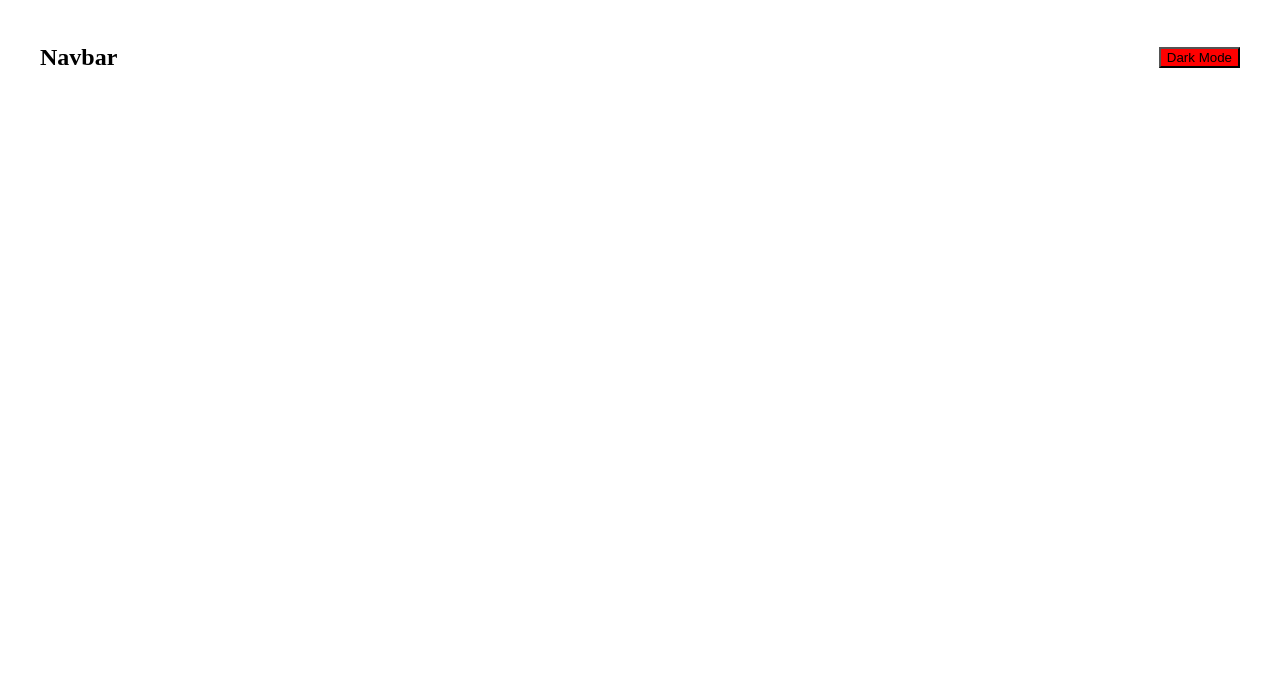
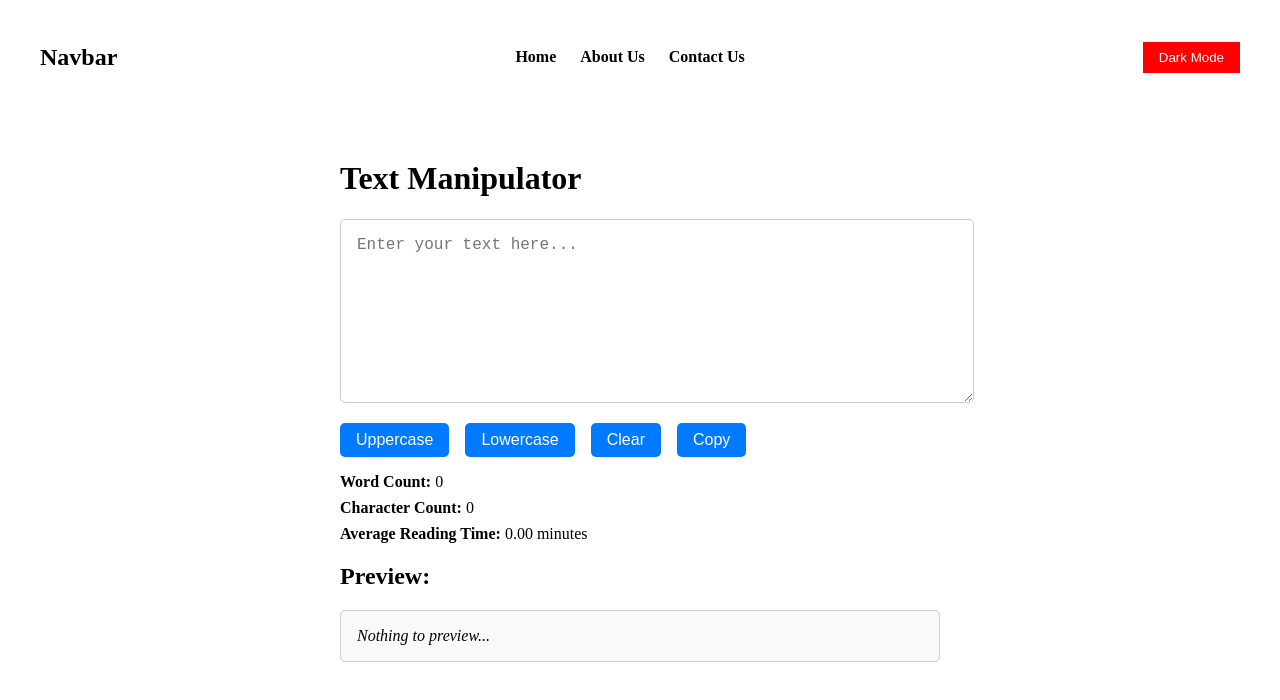
Before and after one commit to sgrgrg/react-vite, a React (Vite) app in the folder vite-project/: page / in a window 1280 px wide. Shown: the top 700 px of the page. Built offline with nearby package versions, Linux system fonts and the light colour scheme.

Commit message:
long change

```diff
--- a/package.json
+++ b/package.json
@@ -1,5 +1,6 @@
 {
   "dependencies": {
-    "mdbootstrap": "^4.20.0"
+    "mdbootstrap": "^4.20.0",
+    "react-router-dom": "^6.28.0"
   }
 }
--- a/vite-project/package.json
+++ b/vite-project/package.json
@@ -10,9 +10,11 @@
     "preview": "vite preview"
   },
   "dependencies": {
+    "bootstrap": "^5.3.3",
     "mdbootstrap": "^4.20.0",
     "react": "^18.3.1",
-    "react-dom": "^18.3.1"
+    "react-dom": "^18.3.1",
+    "react-router-dom": "^6.28.0"
   },
   "devDependencies": {
     "@eslint/js": "^9.13.0",
--- a/vite-project/src/App.css
+++ b/vite-project/src/App.css
@@ -1,16 +1,9 @@
-/* Basic styling for the navbar */
+/* Navbar styles */
 .navbar {
   display: flex;
   justify-content: space-between;
   align-items: center;
   padding: 1rem 2rem;
-}
-
-.navbar-container {
-  display: flex;
-  align-items: center;
-  justify-content: space-between;
-  width: 100%;
 }
 
 .navbar.light {
@@ -23,6 +16,82 @@
   color: white;
 }
 
-button{
+.nav-links {
+  display: flex;
+  gap: 1.5rem;
+}
+
+.nav-links a {
+  text-decoration: none;
+  color: inherit;
+  font-weight: bold;
+  transition: color 0.3s ease;
+}
+
+.nav-links a:hover {
+  color: grey;
+}
+
+button {
   background-color: red;
+  color: white;
+  border: none;
+  padding: 0.5rem 1rem;
+  cursor: pointer;
 }
+
+button:hover {
+  background-color: darkred;
+}
+/* Home Component Styles */
+.home-container {
+  padding: 2rem;
+  max-width: 600px;
+  margin: 0 auto;
+}
+
+.text-area {
+  width: 100%;
+  height: 150px;
+  margin-bottom: 1rem;
+  padding: 1rem;
+  font-size: 1rem;
+  border: 1px solid #ccc;
+  border-radius: 5px;
+}
+
+.button-container {
+  display: flex;
+  gap: 1rem;
+  margin-bottom: 1rem;
+}
+
+.button-container button {
+  background-color: #007bff;
+  color: white;
+  border: none;
+  padding: 0.5rem 1rem;
+  border-radius: 5px;
+  cursor: pointer;
+  font-size: 1rem;
+}
+
+.button-container button:hover {
+  background-color: #0056b3;
+}
+
+.text-info {
+  margin-top: 1rem;
+}
+
+.text-info p {
+  margin: 0.5rem 0;
+}
+
+.text-preview {
+  padding: 1rem;
+  background-color: #f9f9f9;
+  border: 1px solid #ccc;
+  border-radius: 5px;
+  font-style: italic;
+}
--- a/vite-project/src/App.jsx
+++ b/vite-project/src/App.jsx
@@ -1,12 +1,36 @@
 import './App.css'
+import About from './components/About';
+import Classes from './components/Classes';
+import Contact from './components/Contact';
+import Func from './components/Func';
+import Home from './components/Home';
+
 import Navbar from './components/Navbar'
 
+import {
+  BrowserRouter as Router,
+  Routes,
+  Route
+} from "react-router-dom";
 function App() {
 
 
   return (
     <>
+    <Router>
+
     <Navbar/>
+
+    <Routes>
+
+
+    <Route path="/"element={<Home />}/>
+    <Route path="/about"element={<About />}/>
+    <Route path="/contact"element={<Contact />}/>
+
+
+        </Routes>
+        </Router>
     </>
   )
 }
--- /dev/null
+++ b/vite-project/src/components/About.jsx
@@ -0,0 +1,9 @@
+import React from 'react'
+
+const About = () => {
+  return (
+    <h4>this is about</h4>
+  )
+}
+
+export default About
--- /dev/null
+++ b/vite-project/src/components/Alert.jsx
@@ -0,0 +1,16 @@
+import React from 'react';
+
+const Alert = ({ message, type }) => {
+  const alertStyle = {
+    backgroundColor: type === 'light' ? 'yellow' : 'green',
+    color: type === 'light' ? 'black' : 'white',
+    padding: '1rem',
+    textAlign: 'center',
+    borderRadius: '4px',
+    marginTop: '1rem',
+  };
+
+  return <div style={alertStyle}>{message}</div>;
+};
+
+export default Alert;
--- /dev/null
+++ b/vite-project/src/components/Classes.jsx
@@ -0,0 +1,62 @@
+import React, { Component } from 'react'
+
+export default class Classes extends Component {
+    constructor(props){
+        super(props)
+        this.state={count:0}
+        // constructor initialization
+    }
+    componentDidMount(){
+        // component did mount
+        this.interval =setInterval(()=>{
+            this.setState({count: this.state.count + 1})
+        }, 1000)
+    }
+    // shouldComponentUpdate(){
+
+    // }
+    // componentDidUpdate(){
+
+    // }
+    // componentWillUnmount(){
+
+    // }
+  render() {
+    return (
+      <div>
+        <h1>count :{this.state.count}</h1>
+      </div>
+    )
+  }
+}
+
+
+// In React, components go through a lifecycle that can be divided into three main phases:
+
+// Mounting: This phase is when a component is being inserted into the DOM for the first time.
+
+// constructor(): Initializes the component's state and binds event handlers.
+// render(): Returns the JSX that represents the component's UI.
+// componentDidMount(): Runs once after the component is mounted in the DOM, often used for API calls or setting up subscriptions.
+// Updating: This phase occurs when a component's state or props change, causing it to re-render.
+
+// shouldComponentUpdate(): Controls whether the component should re-render; useful for optimization.
+// render(): React re-renders the component with updated data.
+// componentDidUpdate(): Runs after re-rendering; commonly used to act on DOM changes or update data.
+// Unmounting: This is when a component is removed from the DOM.
+
+// componentWillUnmount(): Called right before the component is destroyed, often used to clean up subscriptions, timers, or any resources.
+// Functional Components & Hooks
+// In functional components, React hooks like useEffect manage lifecycle events:
+
+// Mount: Code inside useEffect with an empty dependency array [] runs once on mount.
+// Update: useEffect runs whenever dependencies change.
+// Unmount: Returning a cleanup function in useEffect executes on unmount, cleaning up resources.
+// This lifecycle management allows React to efficiently update the UI and handle resource cleanup.
+
+// Explanation
+// constructor: Initializes the state.
+// componentDidMount: Sets up an interval to update count every second.
+// shouldComponentUpdate: Only re-renders if the count is even.
+// componentDidUpdate: Logs every update after a re-render.
+// componentWillUnmount: Clears the interval on unmount.
--- /dev/null
+++ b/vite-project/src/components/Contact.jsx
@@ -0,0 +1,9 @@
+import React from 'react'
+
+const Contact = () => {
+  return (
+    <h4>this is Contact</h4>
+  )
+}
+
+export default Contact
--- /dev/null
+++ b/vite-project/src/components/Func.jsx
@@ -0,0 +1,33 @@
+import React, { useEffect, useState } from "react";
+
+const Func = () => {
+  const [count, setCount] = useState(0);
+  // const [message, setMessage] = useState([]);
+  // const [notification, setNotification] = useState([]);
+
+  console.log('this is bhadra class // rendered');
+
+  useEffect(() => {
+    console.log('Component mounted');
+
+    return () => {
+      console.log('Component will unmount' );
+    };
+  }, []);
+
+  useEffect(() => {
+    console.log('Count updated:', count );
+  }, [count ]);
+
+  const increment = () => {
+    setCount(count + 1);
+  };
+
+  return (
+    <div className="container">
+      <p>Count: {count}</p>
+      <button className="btn btn-primary" onClick={increment}>Increment</button>
+    </div>
+  )
+}
+export default Func
--- /dev/null
+++ b/vite-project/src/components/Home.jsx
@@ -0,0 +1,74 @@
+import React, { useState } from 'react';
+import Alert from './Alert';
+
+const Home = () => {
+  const [text, setText] = useState('');
+  const [alertMessage, setAlertMessage] = useState('');
+  const [alertType, setAlertType] = useState('');
+
+  const handleUppercase = () => {
+    const updatedText = text.toUpperCase();
+    setText(updatedText);
+    showAlert('Converted to Uppercase', 'success');
+  };
+
+  const handleLowercase = () => {
+    const updatedText = text.toLowerCase();
+    setText(updatedText);
+    showAlert('Converted to Lowercase', 'success');
+  };
+
+  const handleClear = () => {
+    setText('');
+    showAlert('Text cleared', 'warning');
+  };
+
+  const handleCopy = () => {
+    navigator.clipboard.writeText(text).then(() => {
+      showAlert('Text copied to clipboard', 'success');
+    }).catch(() => {
+      showAlert('Failed to copy text', 'danger');
+    });
+  };
+
+  const showAlert = (message, type) => {
+    setAlertMessage(message);
+    setAlertType(type);
+    setTimeout(() => {
+      setAlertMessage('');
+      setAlertType('');
+    }, 3000);
+  };
+
+  const wordCount = text.trim() === '' ? 0 : text.trim().split(/\s+/g).length;
+  const characterCount = text.length;
+  const readingTime = (wordCount / 200).toFixed(2);
+
+  return (
+    <div className="home-container">
+      <h1>Text Manipulator</h1>
+      <textarea
+        className="text-area"
+        value={text}
+        onChange={(e) => setText(e.target.value)}
+        placeholder="Enter your text here..."
+      />
+      <div className="button-container">
+        <button onClick={handleUppercase}>Uppercase</button>
+        <button onClick={handleLowercase}>Lowercase</button>
+        <button onClick={handleClear}>Clear</button>
+        <button onClick={handleCopy}>Copy</button>
+      </div>
+      <div className="text-info">
+        <p><strong>Word Count:</strong> {wordCount}</p>
+        <p><strong>Character Count:</strong> {characterCount}</p>
+        <p><strong>Average Reading Time:</strong> {readingTime} minutes</p>
+        <h2>Preview:</h2>
+        <p className="text-preview">{text || 'Nothing to preview...'}</p>
+      </div>
+      {alertMessage && <Alert message={alertMessage} type={alertType} />}
+    </div>
+  );
+};
+
+export default Home;
--- a/vite-project/src/components/Navbar.jsx
+++ b/vite-project/src/components/Navbar.jsx
@@ -1,32 +1,44 @@
 import React, { useState } from 'react';
-
+import Alert from './Alert';
+import {Link} from "react-router-dom";
 const Navbar = () => {
   const [darkMode, setDarkMode] = useState(false);
-  const [alert, setAlert] = useState('');
+  const [alertMessage, setAlertMessage] = useState('');
+  const [alertType, setAlertType] = useState('');
 
   const toggleMode = () => {
     if (darkMode) {
       setDarkMode(false);
-      setAlert('Switched to Light Mode');
+      setAlertMessage('Switched to Light Mode');
+      setAlertType('light');
     } else {
       setDarkMode(true);
-      setAlert('Switched to Dark Mode');
+      setAlertMessage('Switched to Dark Mode');
+      setAlertType('dark');
     }
 
-
+    // Clear the alert message after 3 seconds
     setTimeout(() => {
-      setAlert('');
+      setAlertMessage('');
+      setAlertType('');
     }, 3000);
   };
 
   return (
+    <>
       <nav className={darkMode ? 'navbar dark' : 'navbar light'}>
         <h1>Navbar</h1>
+        <div className="nav-links">
+          <Link to="/">Home</Link>
+          <Link to="/about">About Us</Link>
+          <Link to="/contact">Contact Us</Link>
+        </div>
         <button onClick={toggleMode}>
           {darkMode ? 'Light Mode' : 'Dark Mode'}
         </button>
-      {alert && <div className="alert">{alert}</div>}
       </nav>
+      {alertMessage && <Alert message={alertMessage} type={alertType} />}
+    </>
   );
 };
 
```
Also changed, not shown: vite-project/src/components/Counter.jsx (added, +9 -0 lines), 2 other files (tests, documents, lock files or other folders). Lines whose indentation alone changed are shown as unchanged.
